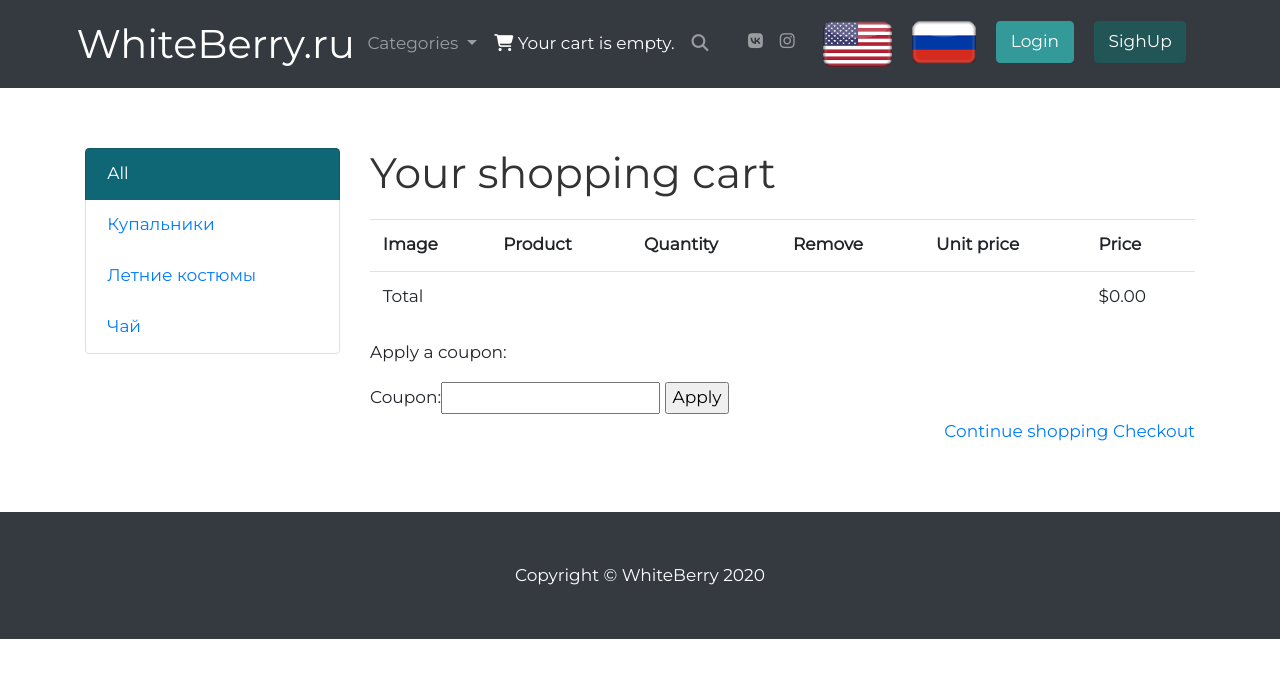
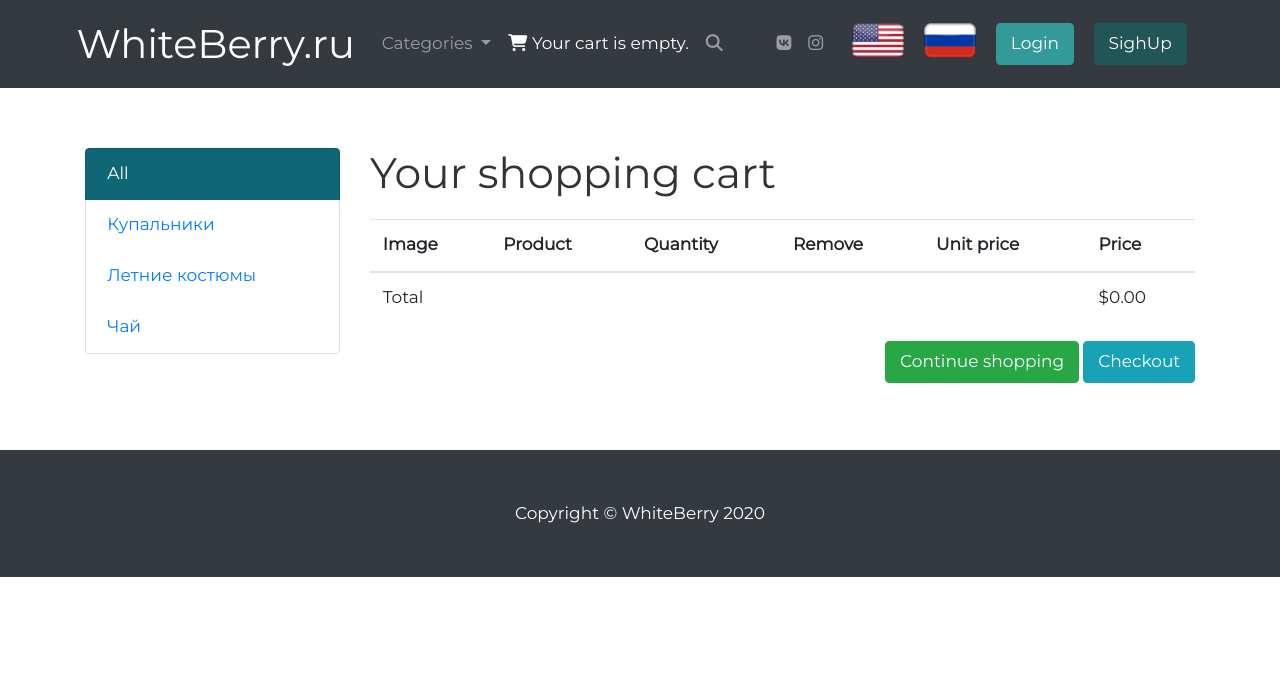
Before and after one commit to jonndoe/online_shop, a Django app: page /en/cart/ in a window 1280 px wide. Shown: the top 678 px of the page. Run offline with Django 3.2, Linux system fonts and the light colour scheme; data comes from the database, SQL or seed files in the repository; both versions use the stored data as it was after the commit; data that the repository does not hold is empty; parts of the project's set-up code (start-up, migrations or seed data) failed here and were passed over; some libraries are stand-ins or nearby versions.

Commit message:
styling is in progress

```diff
--- a/online_shop/templates/base.html
+++ b/online_shop/templates/base.html
@@ -90,9 +90,9 @@ body,h1,h2,h3,h4,h5,h6,.w3-wide {font-family: "Montserrat", sans-serif;}
                   <a class="" href="/{{ language.code }}/"
                     {% if language.code == LANGUAGE_CODE %} class="selected"{% endif %}>
                       {% if language.code == 'en' %}
-                          <img class="card-img-top" src="{% static "site_images/usa.png" %}" style="height:46px">
+                          <img class="card-img-top" src="{% static "site_images/usa.png" %}" style="height:35px">
                       {% else %}
-                          <img class="card-img-top" src="{% static "site_images/ru.png" %}" style="width:100%">
+                          <img class="card-img-top" src="{% static "site_images/ru.png" %}" style="height: 35px">
                       {% endif %}
 
                   </a>
--- a/online_shop/templates/cart/detail.html
+++ b/online_shop/templates/cart/detail.html
@@ -1,5 +1,6 @@
 {% extends "base.html" %}
 {% load static %}
+{% load crispy_forms_tags %}
 
 {% block title %}
 Your shopping cart
@@ -7,15 +8,15 @@ Your shopping cart
 
 {% block content %}
   <h1>Your shopping cart</h1>
-  <table class="cart">
+  <table class="table table-hover">
     <thead>
       <tr>
-        <th>Image</th>
-        <th>Product</th>
-        <th>Quantity</th>
-        <th>Remove</th>
-        <th>Unit price</th>
-        <th>Price</th>
+        <th scope="col">Image</th>
+        <th scope="col">Product</th>
+        <th scope="col">Quantity</th>
+        <th scope="col">Remove</th>
+        <th scope="col">Unit price</th>
+        <th scope="col">Price</th>
       </tr>
     </thead>
     <tbody>
@@ -24,19 +25,39 @@ Your shopping cart
            <tr>
              <td>
                <a href="{{ product.get_absolute_url }}">
-               <img src="{% if product.image %}{{ product.image.url }}{% else %}{% static "img/no_image.png" %}{% endif %}">
+               <img src="{% if product.image %}{{ product.image.url }}{% else %}{% static "img/no_image.png" %}{% endif %}" style="height:60px;">
                </a>
              </td>
              <td>{{ product.name }}</td>
              <td>
-                <form action="{% url "online_shop.cart:cart_add" product.id %}" method="post">
-                  {{ item.update_quantity_form.quantity }}
-                  {{ item.update_quantity_form.update }}
-                  <input type="submit" value="Update">
-                  {% csrf_token %}
-                </form>
+
+
+
+
+
+
+
+
+                  <form action="{% url "online_shop.cart:cart_add" product.id %}" method="post">
+
+                      <div class="col">
+                        {{ item.update_quantity_form.quantity }}
+                        {{ item.update_quantity_form.update }}
+                      </div>
+                      <div class="col">
+                          <input class="form-control btn btn-brand1" type="submit" value="Update">
+                      </div>
+                        {% csrf_token %}
+
+                  </form>
+
+
+
+
+
+
              </td>
-             <td><a href="{% url "online_shop.cart:cart_remove" product.id%}">Remove</a></td>
+             <td><a class="btn btn-danger" href="{% url "online_shop.cart:cart_remove" product.id%}">Remove</a></td>
              <td class="num">${{ item.price }}</td>
              <td class="num">${{ item.total_price }}</td>
            </tr>
@@ -88,15 +109,19 @@ ${{ cart.get_total_price_after_discount|floatformat:"2" }}
   {% endif %}
 
 
+{% if coupon %}
+<div class="container card" style="margin-bottom:20px">
 <p>Apply a coupon:</p>
 <form action="{% url "coupons:apply" %}" method="post">
-{{ coupon_apply_form }}
-<input type="submit" value="Apply">
+{{ coupon_apply_form|crispy }}
+<input class="btn btn-primary" type="submit" value="Apply">
 {% csrf_token %}
 </form>
+</div>
+{% endif %}
 
   <p class="text-right">
-    <a href="{% url "online_shop.shop:product_list" %}" class="button light">Continue shopping</a>
-    <a href="{% url "online_store.orders:order_create" %}" class="button">Checkout</a>
+    <a href="{% url "online_shop.shop:product_list" %}" class="btn btn-success">Continue shopping</a>
+    <a href="{% url "online_store.orders:order_create" %}" class="btn btn-info">Checkout</a>
   </p>
 {% endblock %}
--- a/online_shop/templates/orders/order/create.html
+++ b/online_shop/templates/orders/order/create.html
@@ -1,5 +1,6 @@
 {% extends "base.html" %}
 {% load i18n %}
+{% load crispy_forms_tags %}
 
 {% block title %}
 {% trans "Checkout" %}
@@ -28,8 +29,8 @@
     <p>{% trans "Total" %}: ${{ cart.get_total_price_after_discount|floatformat:"2" }}</p>
   </div>
   <form action="." method="post" class="order-form">
-    {{ form.as_p }}
-    <p><input type="submit" value="{% trans "Place order" %}"></p>
+    {{ form|crispy }}
+    <p><input class="btn btn-success" type="submit" value="{% trans "Place order" %}"></p>
     {% csrf_token %}
   </form>
 {% endblock %}
```
Also changed, not shown: db.sqlite3.
